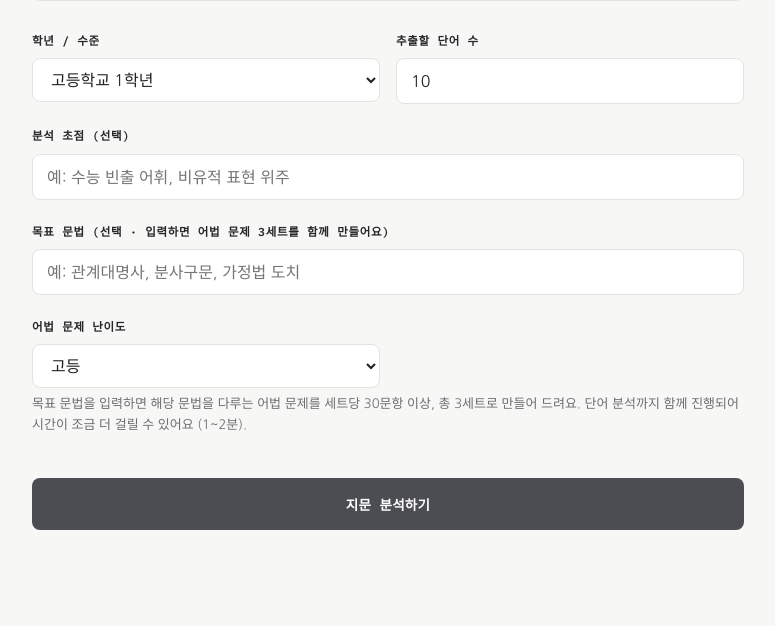
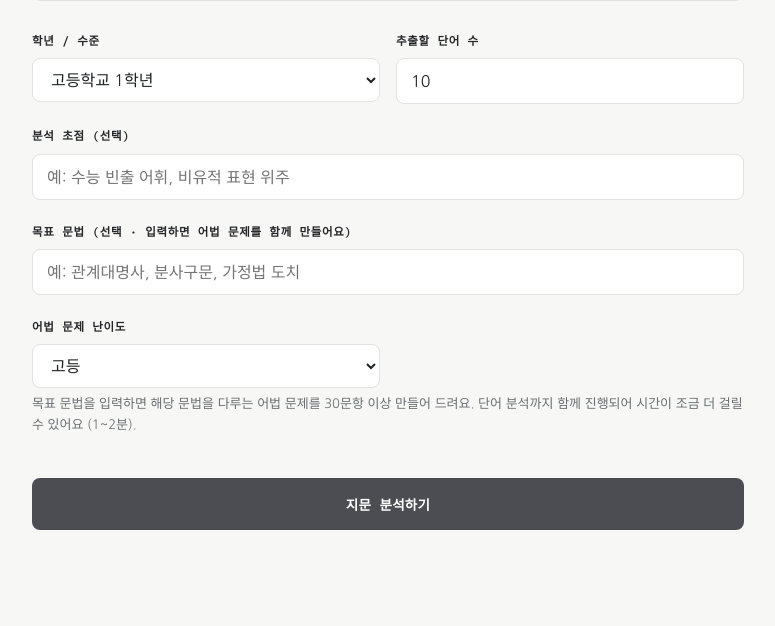
Before and after one commit to Milkoon2916/Website, a FastAPI app: page / in a window 1280 px wide. Shown: the part 861-1487 px from the top of the page, without its empty margins (252-1027 px from the left). Run offline with FastAPI, Linux system fonts and the light colour scheme.

Commit message:
Add files via upload

```diff
--- a/landing/index.html
+++ b/landing/index.html
@@ -130,7 +130,7 @@
       <span class="stamp">최신 · 전부 한번에</span>
       <h2>지문 하나로 5개 도구 전부 한번에</h2>
       <p>지문을 최대 5개까지 넣고 버튼 한 번만 누르면 구문분석 PDF, O/X 워크북, 단어시험지 워크북, VOCA 어휘 분석,
-        어법 문제(목표 문법 3세트)까지 지문별로 동시에 만들어집니다. 원하는 도구만 체크해서 골라 쓸 수도 있습니다. Gemini API 키 하나만 있으면 됩니다.</p>
+        어법 문제(목표 문법 1세트)까지 지문별로 동시에 만들어집니다. 원하는 도구만 체크해서 골라 쓸 수도 있습니다. Gemini API 키 하나만 있으면 됩니다.</p>
       <span class="go">5개 도구 만들러 가기</span>
     </a>
   </main>
--- a/voca_service/app/main.py
+++ b/voca_service/app/main.py
@@ -2,6 +2,7 @@ import json
 import re
 import time
 import uuid
+from concurrent.futures import ThreadPoolExecutor
 from html import escape as html_escape
 from pathlib import Path
 
@@ -324,11 +325,21 @@ Passage (topical context only, optional to use):
 
 def generate_grammar_sets(passage: str, target_grammar: str, level: str, sets: int, count: int,
                            provider: str, api_key: str, model: str, title: str = "") -> dict:
-    result_sets = []
-    for i in range(1, sets + 1):
-        result_sets.append(
-            generate_grammar_set(passage, target_grammar, level, i, count, provider, api_key, model)
-        )
+    # 세트별 호출은 서로 독립적(문항이 겹치지 않게만 신경 쓰면 됨)이므로, 순차 호출 대신
+    # 스레드풀로 동시에 쏴서 전체 소요 시간을 "세트 개수 x 1콜"이 아니라 "가장 느린 1콜"
+    # 수준으로 줄인다. (세트 3개를 순서대로 부르면 30문항짜리 큰 JSON 응답을 3번 연달아
+    # 기다리게 되어 전체 호출 시간이 배포 환경(Render)의 요청 타임아웃을 넘겨 502/504로
+    # 끊기는 문제가 있었음.)
+    with ThreadPoolExecutor(max_workers=sets) as executor:
+        futures = [
+            executor.submit(
+                generate_grammar_set, passage, target_grammar, level, i, count, provider, api_key, model
+            )
+            for i in range(1, sets + 1)
+        ]
+        # futures는 제출 순서(세트 번호 순)와 동일한 순서를 유지하므로, 완료 순서와
+        # 무관하게 결과 리스트도 세트 순서대로 정렬된다.
+        result_sets = [f.result() for f in futures]
     return {
         "title": title or "Grammar Practice",
         "target_grammar": target_grammar,
@@ -507,7 +518,7 @@ def home():
     return (TEMPLATE_DIR / "index.html").read_text(encoding="utf-8")
 
 
-GRAMMAR_SETS = 3
+GRAMMAR_SETS = 1
 GRAMMAR_QUESTIONS_PER_SET = 30
 
 
@@ -521,7 +532,7 @@ def generate_grammar_standalone(
     grammar_level: str = Form("고등"),
     title: str = Form(""),
 ):
-    """all-in-one 등 외부 페이지에서 iframe으로 바로 호출하는, 어법 문제 3세트 단독 생성 엔드포인트.
+    """all-in-one 등 외부 페이지에서 iframe으로 바로 호출하는, 어법 문제 1세트 단독 생성 엔드포인트.
     /analyze처럼 어휘 분석을 같이 하지 않고 어법 문제만 생성해서 돌려준다."""
     if not passage.strip():
         raise HTTPException(status_code=400, detail="분석할 지문을 입력해주세요.")
@@ -679,7 +690,7 @@ def render_grammar_section(grammar_data: dict, target_grammar: str, grammar_leve
   <header class="page-header" style="margin-top:48px;">
     <div class="eyebrow">Grammar Practice</div>
     <h1 style="font-size:26px;">목표 문법 어법 문제 · {target_grammar}</h1>
-    <p>{grammar_level} 수준으로 3세트, 세트당 30문항 이상(객관식+서술형 혼합)을 만들었어요. 문제지와 정답지를 각각 DOCX/PDF로 받을 수 있어요.</p>
+    <p>{grammar_level} 수준으로 세트당 30문항 이상(객관식+서술형 혼합)을 만들었어요. 문제지와 정답지를 각각 DOCX/PDF로 받을 수 있어요.</p>
   </header>
 
   <div class="toolbar">
--- a/voca_service/app/templates/index.html
+++ b/voca_service/app/templates/index.html
@@ -63,7 +63,7 @@
     <label>분석 초점 (선택)</label>
     <input type="text" name="focus" placeholder="예: 수능 빈출 어휘, 비유적 표현 위주">
 
-    <label>목표 문법 (선택 · 입력하면 어법 문제 3세트를 함께 만들어요)</label>
+    <label>목표 문법 (선택 · 입력하면 어법 문제를 함께 만들어요)</label>
     <input type="text" name="target_grammar" placeholder="예: 관계대명사, 분사구문, 가정법 도치">
     <div class="row">
       <div>
@@ -75,7 +75,7 @@
       </div>
       <div></div>
     </div>
-    <p class="hint">목표 문법을 입력하면 해당 문법을 다루는 어법 문제를 세트당 30문항 이상, 총 3세트로 만들어 드려요.
+    <p class="hint">목표 문법을 입력하면 해당 문법을 다루는 어법 문제를 30문항 이상 만들어 드려요.
       단어 분석까지 함께 진행되어 시간이 조금 더 걸릴 수 있어요 (1~2분).</p>
 
     <button id="go" type="submit">지문 분석하기</button>
```
Also changed, not shown: all-in-one/index.html (+5 -5 lines).
